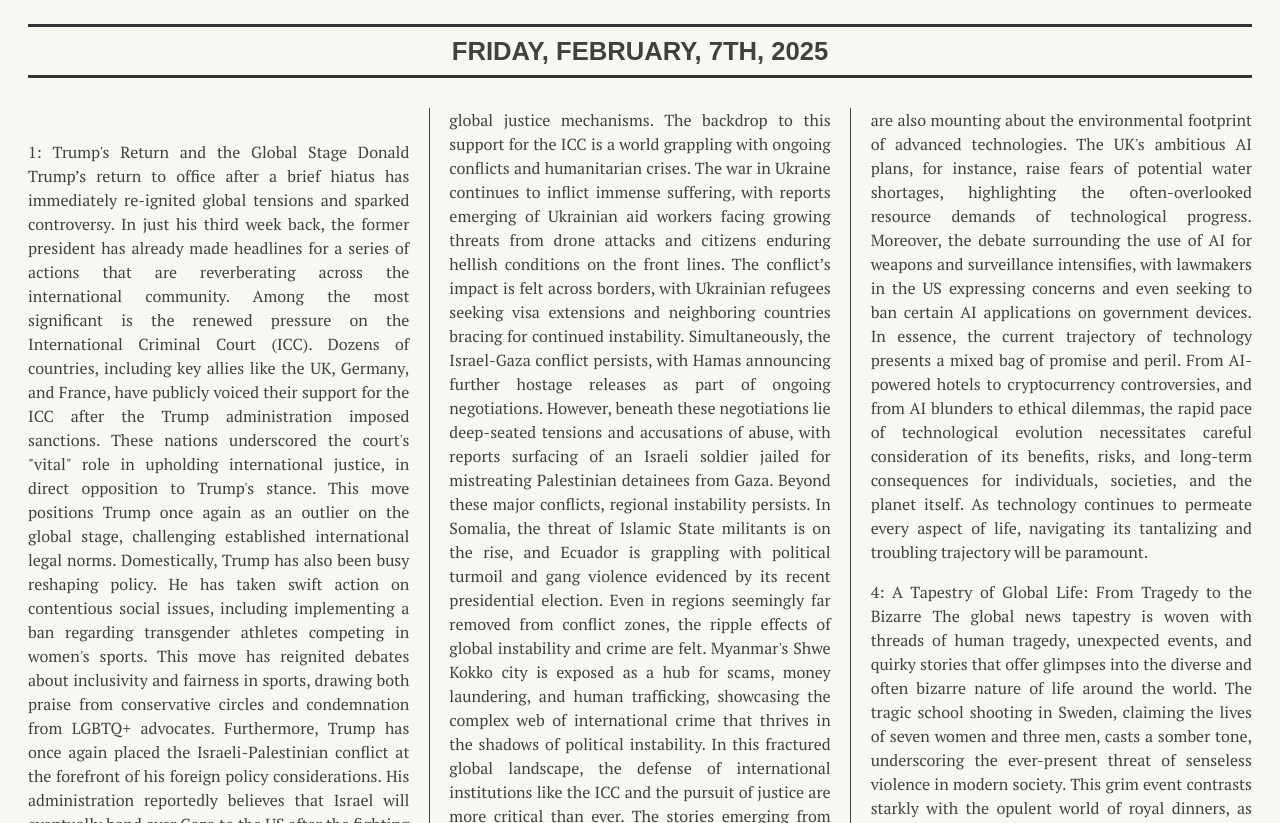
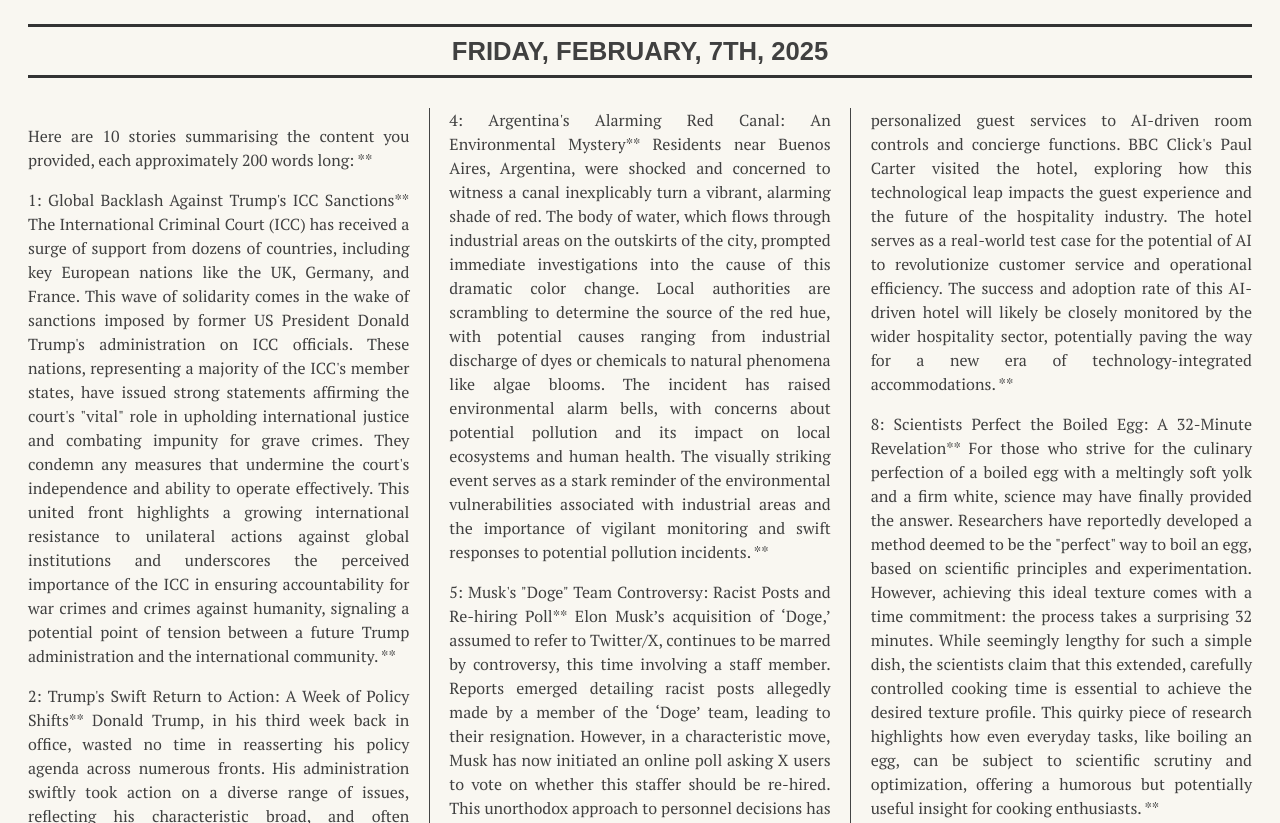
Before and after one commit to AntoniosKalattas/News-feed, a plain HTML site: page web/main.html in a window 1280 px wide. Shown: the part 700-1523 px from the top of the page. Drawn offline with nearby package versions, Linux system fonts and the light colour scheme; a script that the page names is missing; a web font is replaced by a local one.

Commit message:
img uploaded

```diff
--- a/web/main.html
+++ b/web/main.html
@@ -9,48 +9,56 @@
 <link href='https://fonts.googleapis.com/css?family=PT+Sans+Narrow:400,700|PT+Serif+Caption|PT+Serif:400,700,400italic,700italic|Oswald:400,700' rel='stylesheet' type='text/css'>
 <article>'
 <h1>Dozens of countries back International Criminal Court after Trump sanctions</h1><div class="time"><time>Friday, February, 7th, 2025</time></div>
-<p></p><p>1:  Trump's Return and the Global Stage
+<p>Here are 10 stories summarising the content you provided, each approximately 200 words long:
 
-Donald Trump’s return to office after a brief hiatus has immediately re-ignited global tensions and sparked controversy.  In just his third week back, the former president has already made headlines for a series of actions that are reverberating across the international community.  Among the most significant is the renewed pressure on the International Criminal Court (ICC). Dozens of countries, including key allies like the UK, Germany, and France, have publicly voiced their support for the ICC after the Trump administration imposed sanctions.  These nations underscored the court's "vital" role in upholding international justice, in direct opposition to Trump's stance. This move positions Trump once again as an outlier on the global stage, challenging established international legal norms.
+**</p><p>1: Global Backlash Against Trump's ICC Sanctions**
 
-Domestically, Trump has also been busy reshaping policy.  He has taken swift action on contentious social issues, including implementing a ban regarding transgender athletes competing in women's sports. This move has reignited debates about inclusivity and fairness in sports, drawing both praise from conservative circles and condemnation from LGBTQ+ advocates.  Furthermore, Trump has once again placed the Israeli-Palestinian conflict at the forefront of his foreign policy considerations. His administration reportedly believes that Israel will eventually hand over Gaza to the US after the fighting concludes, a proposition framed with the idea of resettling Palestinians, though details remain unclear and highly controversial.  This approach signals a potentially significant shift in US policy towards the region.
-
-Trump's actions are not limited to social and geopolitical issues.  Economically, he has already begun to reinstate protectionist measures, including suspending tariffs on small packages from China. This decision hints at a continuation of his trade war policies, potentially disrupting global supply chains and economic stability.  Simultaneously, news outlets are reporting on the inner workings of Trump's team and their controversial decisions, such as the Musk-Doge takeover and staff resignations amidst racist post allegations.
-
-In essence, Trump's swift return to power is marked by a resurgence of his signature policies and confrontational style, both domestically and internationally. His actions are prompting strong reactions, from global pushback on international justice to renewed debates on social issues and trade.  The world watches closely as Trump's third week sets the tone for what promises to be another eventful and potentially turbulent period on the global stage.
+The International Criminal Court (ICC) has received a surge of support from dozens of countries, including key European nations like the UK, Germany, and France. This wave of solidarity comes in the wake of sanctions imposed by former US President Donald Trump's administration on ICC officials.  These nations, representing a majority of the ICC's member states, have issued strong statements affirming the court's "vital" role in upholding international justice and combating impunity for grave crimes.  They condemn any measures that undermine the court's independence and ability to operate effectively. This united front highlights a growing international resistance to unilateral actions against global institutions and underscores the perceived importance of the ICC in ensuring accountability for war crimes and crimes against humanity, signaling a potential point of tension between a future Trump administration and the international community.
 
 
-</p><p>2:  Justice and Conflict in a Divided World
+**</p><p>2: Trump's Swift Return to Action: A Week of Policy Shifts**
 
-The pursuit of justice and peace remains a precarious endeavor in an increasingly divided world, as highlighted by recent global events. The International Criminal Court (ICC) stands as a focal point in this struggle.  Following sanctions imposed by the Trump administration, dozens of nations have rallied to support the ICC, reaffirming its indispensable role in holding individuals accountable for the most heinous international crimes.  This unified front from key global players like the UK, Germany, and France signals a strong commitment to international law and a rejection of unilateral attempts to undermine global justice mechanisms.
-
-The backdrop to this support for the ICC is a world grappling with ongoing conflicts and humanitarian crises. The war in Ukraine continues to inflict immense suffering, with reports emerging of Ukrainian aid workers facing growing threats from drone attacks and citizens enduring hellish conditions on the front lines.  The conflict’s impact is felt across borders, with Ukrainian refugees seeking visa extensions and neighboring countries bracing for continued instability.  Simultaneously, the Israel-Gaza conflict persists, with Hamas announcing further hostage releases as part of ongoing negotiations.  However, beneath these negotiations lie deep-seated tensions and accusations of abuse, with reports surfacing of an Israeli soldier jailed for mistreating Palestinian detainees from Gaza.
-
-Beyond these major conflicts, regional instability persists. In Somalia, the threat of Islamic State militants is on the rise, and Ecuador is grappling with political turmoil and gang violence evidenced by its recent presidential election.  Even in regions seemingly far removed from conflict zones, the ripple effects of global instability and crime are felt.  Myanmar's Shwe Kokko city is exposed as a hub for scams, money laundering, and human trafficking, showcasing the complex web of international crime that thrives in the shadows of political instability.
-
-In this fractured global landscape, the defense of international institutions like the ICC and the pursuit of justice are more critical than ever. The stories emerging from war zones, conflict regions, and areas plagued by crime emphasize the urgent need for global cooperation and a steadfast commitment to upholding human rights and accountability, even in the face of political headwinds and escalating tensions.
+Donald Trump, in his third week back in office, wasted no time in reasserting his policy agenda across numerous fronts. His administration swiftly took action on a diverse range of issues, reflecting his characteristic broad, and often controversial, approach.  Notable actions included implementing a ban on transgender women competing in women's sports, a move applauded by his conservative base but criticized by LGBTQ+ rights advocates. He also weighed in on the Gaza conflict, suggesting future US involvement after current hostilities cease, a proposal raising eyebrows internationally. Additionally, Trump reinstated tariffs on small packages from China, signaling a continuation of his trade protectionist policies.  These early actions demonstrate a clear intention to quickly implement his agenda and maintain a prominent position on both domestic and international issues.
 
 
-</p><p>3: Technology's Tantalizing and Troubling Trajectory
+**</p><p>3: Hope Amidst Conflict: Hamas to Release More Hostages**
 
-Technology continues its relentless march forward, offering both tantalizing advancements and raising troubling questions about its impact on society. The unveiling of the world's first AI-powered hotel in Las Vegas represents a paradigm shift in hospitality, promising efficiency and personalization through artificial intelligence.  This innovation however, prompts reflection on the changing nature of human interaction and the potential displacement of human labor in service industries.
-
-The world of cryptocurrency, long synonymous with rapid innovation and volatility, finds itself in the spotlight again with Musk's Doge venture.  However, controversy surrounds the project as a key member resigns following reports of racist posts, highlighting the ongoing challenges of ethical conduct and accountability within the tech industry.  Furthermore, Google's attempt to showcase its AI capabilities through a Super Bowl cheese advertisement backfired spectacularly, with its Gemini tool hilariously overestimating global gouda consumption. This gaffe serves as a reminder of the limitations and potential for errors in even the most advanced AI systems.
-
-Beneath the consumer-facing innovations, deeper concerns about technology's ethical and societal impact loom.  The UK government's demand for access to encrypted data from Apple users raises fundamental questions about privacy and government surveillance in the digital age.  Concerns are also mounting about the environmental footprint of advanced technologies. The UK's ambitious AI plans, for instance, raise fears of potential water shortages, highlighting the often-overlooked resource demands of technological progress.  Moreover, the debate surrounding the use of AI for weapons and surveillance intensifies, with lawmakers in the US expressing concerns and even seeking to ban certain AI applications on government devices.
-
-In essence, the current trajectory of technology presents a mixed bag of promise and peril.  From AI-powered hotels to cryptocurrency controversies, and from AI blunders to ethical dilemmas, the rapid pace of technological evolution necessitates careful consideration of its benefits, risks, and long-term consequences for individuals, societies, and the planet itself.  As technology continues to permeate every aspect of life, navigating its tantalizing and troubling trajectory will be paramount.
+In a fragile but significant development in the ongoing Israel-Gaza conflict, Hamas has announced the impending release of another group of hostages. Three civilian hostages are expected to be freed and exchanged for Palestinian prisoners currently held by Israel. This swap, scheduled for Saturday, represents the latest instance of negotiated releases amid the deep-seated tensions and violence.  While details remain sparse, each successful exchange provides a glimmer of hope in a conflict marked by immense suffering and complex political obstacles.  These negotiations highlight the intricate and delicate efforts being made behind the scenes to secure the release of those held captive, offering a moment of potential humanitarian progress amidst the wider conflict. The process underscores the role of international mediation and the immense human cost of the ongoing crisis.
 
 
-</p><p>4:  A Tapestry of Global Life: From Tragedy to the Bizarre
+**</p><p>4: Argentina's Alarming Red Canal: An Environmental Mystery**
 
-The global news tapestry is woven with threads of human tragedy, unexpected events, and quirky stories that offer glimpses into the diverse and often bizarre nature of life around the world.  The tragic school shooting in Sweden, claiming the lives of seven women and three men, casts a somber tone, underscoring the ever-present threat of senseless violence in modern society.  This grim event contrasts starkly with the opulent world of royal dinners, as King Charles prepares to host Stanley Tucci in anticipation of a state visit to Italy, showcasing the vast disparities in lived experiences across the globe.
+Residents near Buenos Aires, Argentina, were shocked and concerned to witness a canal inexplicably turn a vibrant, alarming shade of red.  The body of water, which flows through industrial areas on the outskirts of the city, prompted immediate investigations into the cause of this dramatic color change.  Local authorities are scrambling to determine the source of the red hue, with potential causes ranging from industrial discharge of dyes or chemicals to natural phenomena like algae blooms.  The incident has raised environmental alarm bells, with concerns about potential pollution and its impact on local ecosystems and human health.  The visually striking event serves as a stark reminder of the environmental vulnerabilities associated with industrial areas and the importance of vigilant monitoring and swift responses to potential pollution incidents.
 
-Mysterious and unsettling events continue to capture public attention.  The sudden reddening of a canal in Argentina, running through industrial areas, alarms locals and raises environmental concerns.  In Myanmar, the revelation of Shwe Kokko as a city built on scams exposes a dark underbelly of human trafficking and criminal enterprise, highlighting the global reach of organized crime.  Even in the realm of science, unusual stories emerge - scientists are finding surprising new uses for beer leftovers, and have determined the "perfect" method to boil an egg, a process taking an unexpectedly lengthy 32 minutes, reminding us of the fascinating details hidden within everyday phenomena.
 
-Human interest stories offer moments of intrigue and empathy.  The search for a missing small plane in Alaska, carrying ten people, evokes concern and highlights the dangers of remote travel.  The tale of a British couple found deceased in their French home provides a somber reminder of the fragility of life, while the story of a passenger train engulfed in flames in Pennsylvania, though dramatic, ends with the safe evacuation of hundreds.  Even the animal kingdom offers compelling narratives, with more than 100 venomous snakes discovered in a Sydney yard, and scientists uncovering the surprising complexities of cow "language."
+**</p><p>5: Musk's "Doge" Team Controversy: Racist Posts and Re-hiring Poll**
 
-This collection of stories, ranging from devastating tragedies to bizarre occurrences, paints a picture of a world filled with both profound sorrow and unexpected wonders.  It underscores the vast spectrum of human experience, from the depths of despair to the heights of culinary science, reminding us of the interconnectedness and complexity of global life, where tragedy and the bizarre often coexist side-by-side.</p></article>
+Elon Musk’s acquisition of ‘Doge,’ assumed to refer to Twitter/X, continues to be marred by controversy, this time involving a staff member.  Reports emerged detailing racist posts allegedly made by a member of the ‘Doge’ team, leading to their resignation.  However, in a characteristic move, Musk has now initiated an online poll asking X users to vote on whether this staffer should be re-hired.  This unorthodox approach to personnel decisions has sparked further debate about accountability, free speech, and the role of public opinion in corporate management under Musk's leadership.  The incident highlights ongoing concerns about content moderation and tolerance for potentially harmful views on the platform, particularly in the context of Musk's vision for ‘free speech absolutism.’ The outcome of the poll and Musk's subsequent decision will be closely watched, with implications for the platform's future direction and public perception.
+
+
+**</p><p>6: Pennsylvania Train Fire: Passengers Evacuated Safely**
+
+A passenger train in Pennsylvania became engulfed in flames, causing widespread alarm and necessitating the immediate evacuation of over 300 people on board.  The fire, which originated underneath the first car of the train, prompted a swift emergency response.  Crucially, all passengers and crew members were successfully and safely evacuated from the burning train, averting what could have been a major tragedy. Emergency services are investigating the cause of the fire, and while the incident caused significant disruption and visual drama, the focus remains on the successful evacuation and the absence of injuries.  This event underscores the importance of robust emergency protocols and the effectiveness of rapid response in ensuring passenger safety during unexpected incidents on public transport.
+
+
+**</p><p>7: Las Vegas Unveils the World's First AI-Powered Hotel**
+
+Las Vegas, a city known for pushing boundaries, has now become home to what is claimed to be the world's first fully AI-powered hotel.  This innovative establishment leverages artificial intelligence across various aspects of hotel operations, from automated check-in and personalized guest services to AI-driven room controls and concierge functions.  BBC Click's Paul Carter visited the hotel, exploring how this technological leap impacts the guest experience and the future of the hospitality industry.  The hotel serves as a real-world test case for the potential of AI to revolutionize customer service and operational efficiency.  The success and adoption rate of this AI-driven hotel will likely be closely monitored by the wider hospitality sector, potentially paving the way for a new era of technology-integrated accommodations.
+
+
+**</p><p>8: Scientists Perfect the Boiled Egg: A 32-Minute Revelation**
+
+For those who strive for the culinary perfection of a boiled egg with a meltingly soft yolk and a firm white, science may have finally provided the answer.  Researchers have reportedly developed a method deemed to be the "perfect" way to boil an egg, based on scientific principles and experimentation.  However, achieving this ideal texture comes with a time commitment: the process takes a surprising 32 minutes. While seemingly lengthy for such a simple dish, the scientists claim that this extended, carefully controlled cooking time is essential to achieve the desired texture profile. This quirky piece of research highlights how even everyday tasks, like boiling an egg, can be subject to scientific scrutiny and optimization, offering a humorous but potentially useful insight for cooking enthusiasts.
+
+
+**</p><p>9: King Charles Hosts Italian Dinner, Celebrates Culinary Culture**
+
+King Charles III hosted a special dinner at Buckingham Palace ahead of his state visit to Italy, celebrating the rich culinary heritage of the country.  The King, renowned for his appreciation of food and culture, praised Italian cooking, emphasizing its significance and global influence.  The dinner event, attended by various stars and dignitaries, served as a cultural bridge-building exercise, strengthening ties between the UK and Italy through a shared appreciation for gastronomy.  This pre-visit dinner underscores the role of cultural diplomacy in international relations, with food acting as a unifier and a means of expressing goodwill between nations.  The event also highlights the King's personal engagement with cultural promotion and his focus on fostering positive international connections.
+
+
+**</p><p>10: Swedish School Shooting: Victims Identified as Women and Men**
+
+Details have emerged about the victims of the tragic school shooting in Sweden.  Confirming initial reports, authorities have stated that the victims were a mix of seven women and three men. This somber update emphasizes the indiscriminate nature of the violence and the diverse group of individuals impacted by the devastating event.  The focus on identifying the victims by gender underscores the wide range of roles and lives affected by the school shooting, highlighting the profound human cost of such tragedies.  As the community grapples with the aftermath, this confirmation serves as a stark reminder of the human toll of violence in educational settings and the need for collective mourning and support for those impacted by this horrific event.</p></article>
 <script src="https://cdn.jsdelivr.net/npm/darkmode-js@1.5.5/lib/darkmode-js.min.js"></script>
 <script  src="script.js"></script>
 </body>
```
Also changed, not shown: img/img.png (added), 1 other file.
